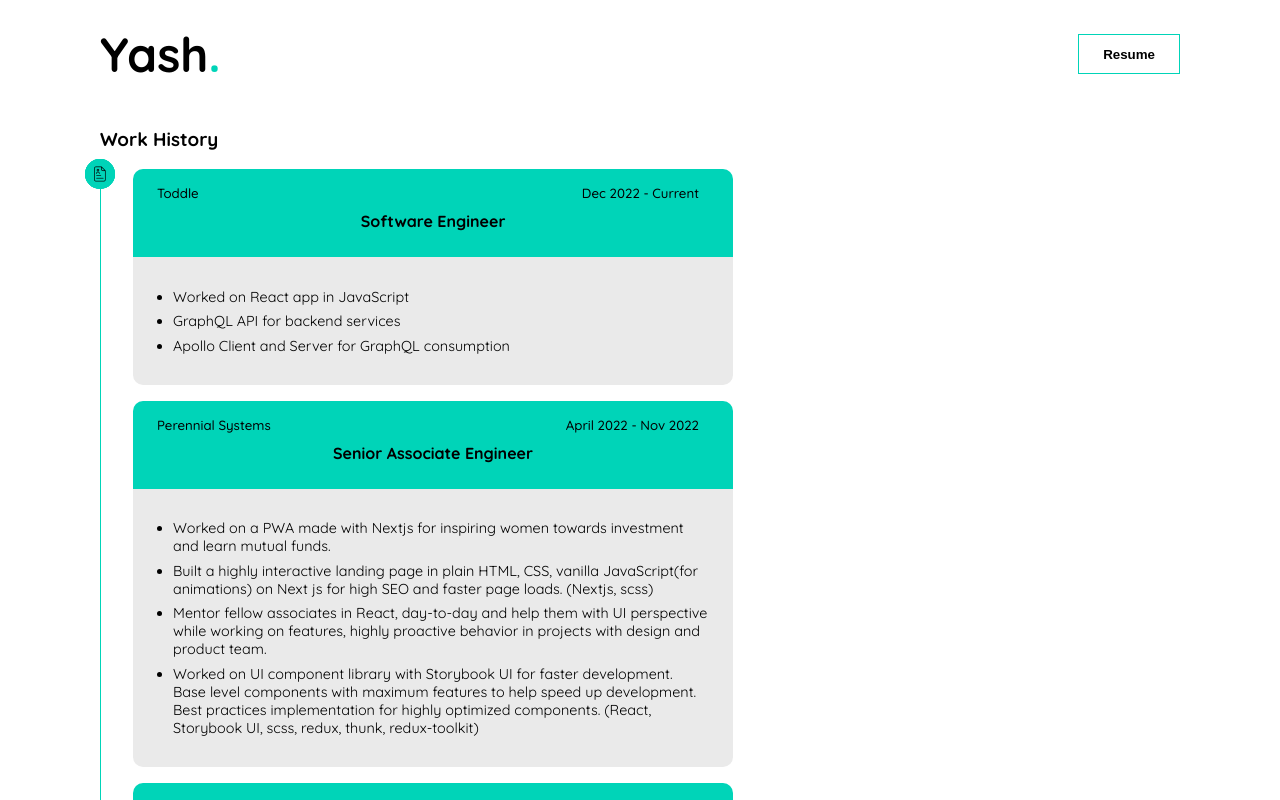
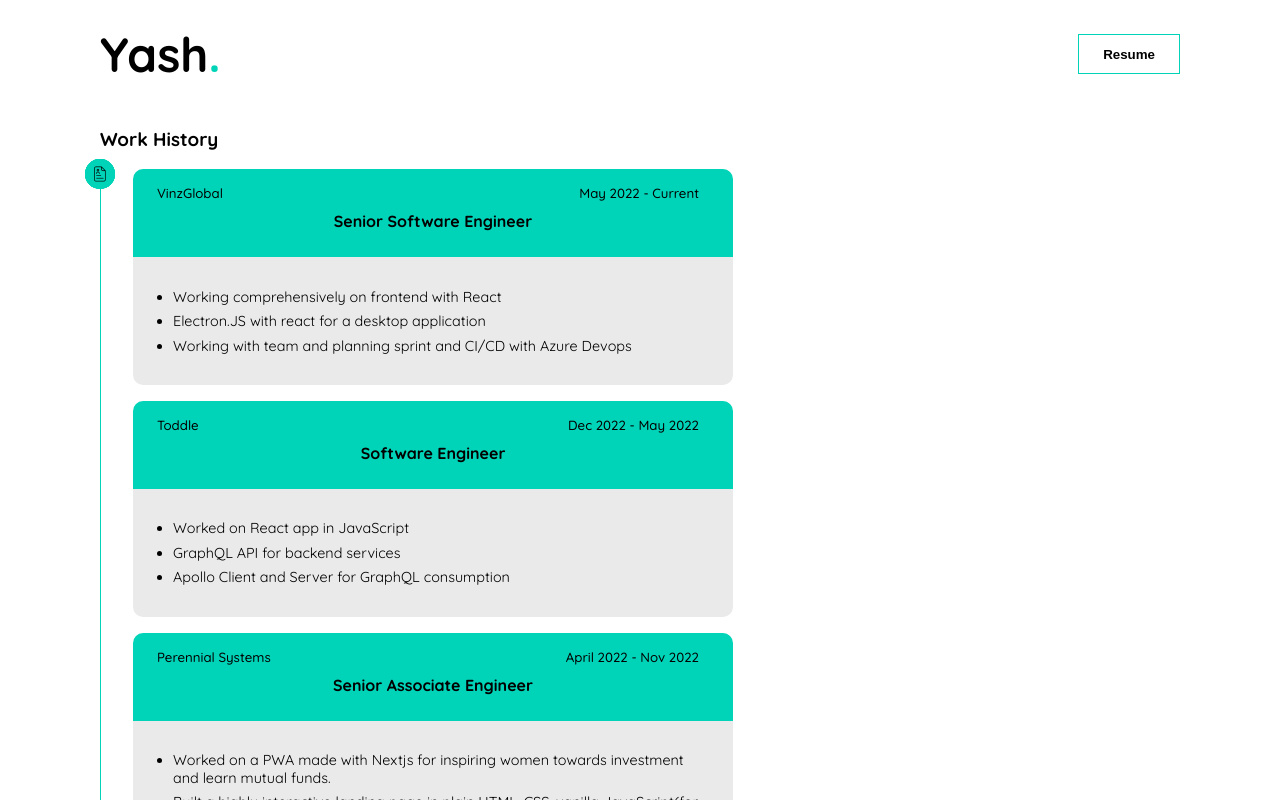
Before and after one commit to yashgkar/yashgkar.github.io, a Next.js app: page /resume in a window 1280 px wide. Shown: the top 800 px of the page. Built offline with nearby package versions, Linux system fonts and the light colour scheme.

Commit message:
resume update

```diff
--- a/components/Resume/Resume.tsx
+++ b/components/Resume/Resume.tsx
@@ -1,25 +1,37 @@
-import { useMemo } from "react"
-import { nanoid } from "nanoid"
-import Image from "next/image"
-import HistoryCard from "./HistoryCard/HistoryCard"
-import styles from "./Resume.module.scss"
-import ResumeIcon from "../../assets/resume.png"
-import GraduateIcon from "../../assets/graduate.png"
+import { useMemo } from "react";
+import { nanoid } from "nanoid";
+import Image from "next/image";
+import HistoryCard from "./HistoryCard/HistoryCard";
+import styles from "./Resume.module.scss";
+import ResumeIcon from "../../assets/resume.png";
+import GraduateIcon from "../../assets/graduate.png";
 
 const Resume = () => {
   const WorkHistory = useMemo(() => {
     return [
       {
         id: nanoid(),
+        companyName: "VinzGlobal",
+        from: "May 2022",
+        to: "Current",
+        designation: "Senior Software Engineer",
+        tasksHandled: [
+          "Working comprehensively on frontend with React",
+          "Electron.JS with react for a desktop application",
+          "Working with team and planning sprint and CI/CD with Azure Devops",
+        ],
+      },
+      {
+        id: nanoid(),
         companyName: "Toddle",
         from: "Dec 2022",
-				to: "Current",
+        to: "May 2022",
         designation: "Software Engineer",
         tasksHandled: [
           "Worked on React app in JavaScript",
           "GraphQL API for backend services",
-					"Apollo Client and Server for GraphQL consumption"
-				]
+          "Apollo Client and Server for GraphQL consumption",
+        ],
       },
       {
         id: nanoid(),
@@ -31,8 +43,8 @@
           "Worked on a PWA made with Nextjs for inspiring women towards investment and learn mutual funds.",
           "Built a highly interactive landing page in plain HTML, CSS, vanilla JavaScript(for animations) on Next js for high SEO and faster page loads. (Nextjs, scss)",
           "Mentor fellow associates in React, day-to-day and help them with UI perspective while working on features, highly proactive behavior in projects with design and product team.",
-					"Worked on UI component library with Storybook UI for faster development. Base level components with maximum features to help speed up development. Best practices implementation for highly optimized components. (React, Storybook UI, scss, redux, thunk, redux-toolkit)"
-				]
+          "Worked on UI component library with Storybook UI for faster development. Base level components with maximum features to help speed up development. Best practices implementation for highly optimized components. (React, Storybook UI, scss, redux, thunk, redux-toolkit)",
+        ],
       },
       {
         id: nanoid(),
@@ -44,8 +56,8 @@
           "Worked on a money transfer app. Owned multiple features and created bug free user flows. Used single codebase to send money from any to any country. Success scenario: 100% lines of code coverage.(React, Node, styled-components, redux, thunk, sass)",
           "Worked on brands reviewer app for social media influencers. Created application boilerplate from scratch for scalable and theme based UI components. Responsible for multiple features on the application with complex forms. (React, Redux, Node, thunk, Material UI, Formik with yup validation, NestJS, MongoDB)",
           "Worked on SME Financing App. A platform for investors to invest in companies. Owned a feature and completed with bug free delivery. Success scenario: 100% lines of code coverage. (React, Node, Redux, styled-components, scss, Node, storybook for UI components)",
-					"Created react boilerplate for new projects, reviewed PRs for fellow engineers."
-				]
+          "Created react boilerplate for new projects, reviewed PRs for fellow engineers.",
+        ],
       },
       {
         id: nanoid(),
@@ -57,11 +69,11 @@
           "Learned to work on production scale ReactJS and NodeJS applications",
           "Learned to build applications without frameworks and only with JS & TS to understand functional and class based programming.",
           "Worked on a production scale project by myself only. A LinkedIn chrome helper extension built with Chrome's API to scrape search results and message prospects. Success scenario: 100% lines of code coverage.",
-					"Used React, Node, NestJS, MaterialUI, Ant Design, PostGRES, Sequelize, Swagger"
-				]
-			}
-		]
-	}, [])
+          "Used React, Node, NestJS, MaterialUI, Ant Design, PostGRES, Sequelize, Swagger",
+        ],
+      },
+    ];
+  }, []);
 
   return (
     <div className={styles.Container}>
@@ -85,7 +97,7 @@
       <div
         className={styles.HistoryContainer}
         style={{
-					marginBottom: "6rem"
+          marginBottom: "6rem",
         }}
       >
         <span className={styles.Pointer}>
@@ -106,13 +118,13 @@
             "Built a project for final year by self. Training and placements portal for college. (Node, EJS - frontend, MongoDB, Express, Multer)",
             "Google Devfest Volunteer",
             "Attended TechFest Bombay for AWS live coding session",
-						"Attended Indian Science Congress and several sessions for progress in computer field by leaders in the domain"
+            "Attended Indian Science Congress and several sessions for progress in computer field by leaders in the domain",
           ]}
         />
       </div>
       {/* <button className={styles.CTA}>Download Resume</button> */}
     </div>
-	)
-}
+  );
+};
 
-export default Resume
+export default Resume;
```
Lines whose indentation alone changed are shown as unchanged.
